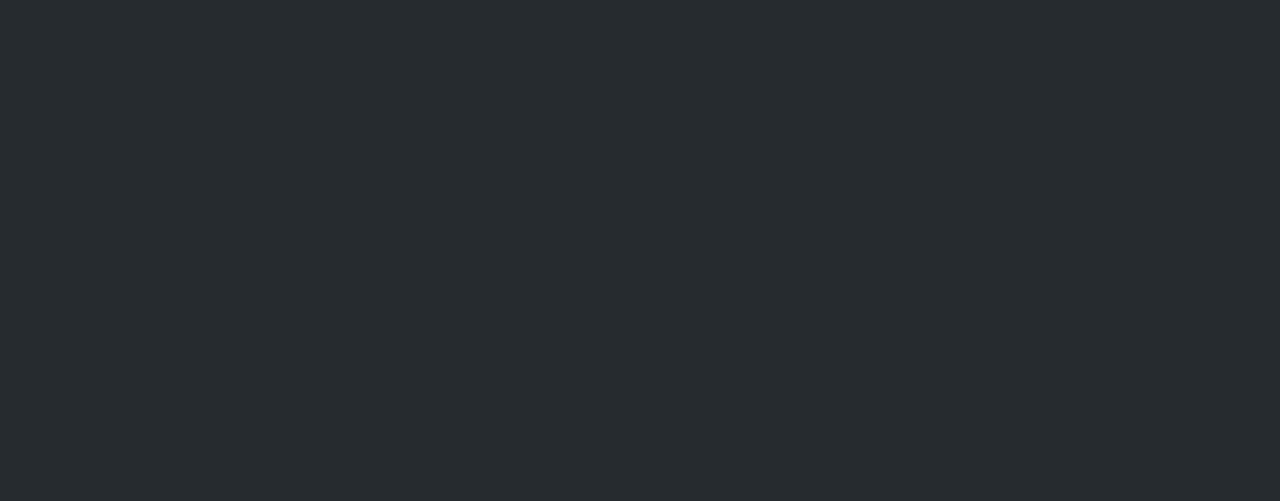
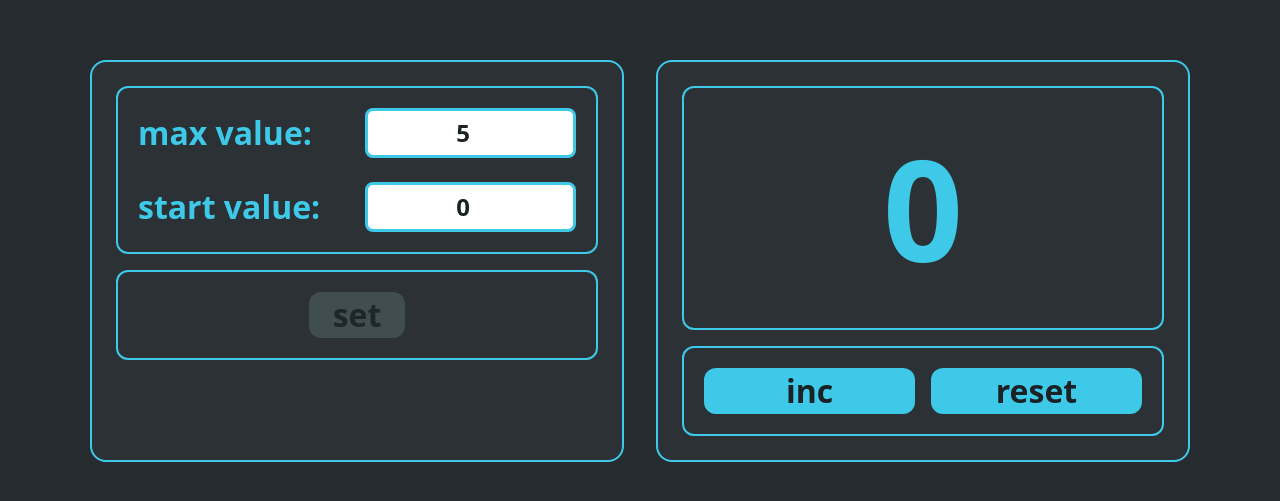
Before and after one commit to IgorVoronkov/it-inc-counter, a React (Vite) app: page / in a window 1280 px wide. Shown: the part 139-640 px from the top of the page. Built offline with nearby package versions, Linux system fonts and the light colour scheme.

Commit message:
feat: render counter page from app

```diff
--- a/src/app/App.tsx
+++ b/src/app/App.tsx
@@ -1,3 +1,5 @@
+import { CounterPage } from "@/pages/counter";
+
 export function App() {
-  return <main />;
+  return <CounterPage />;
 }
```
